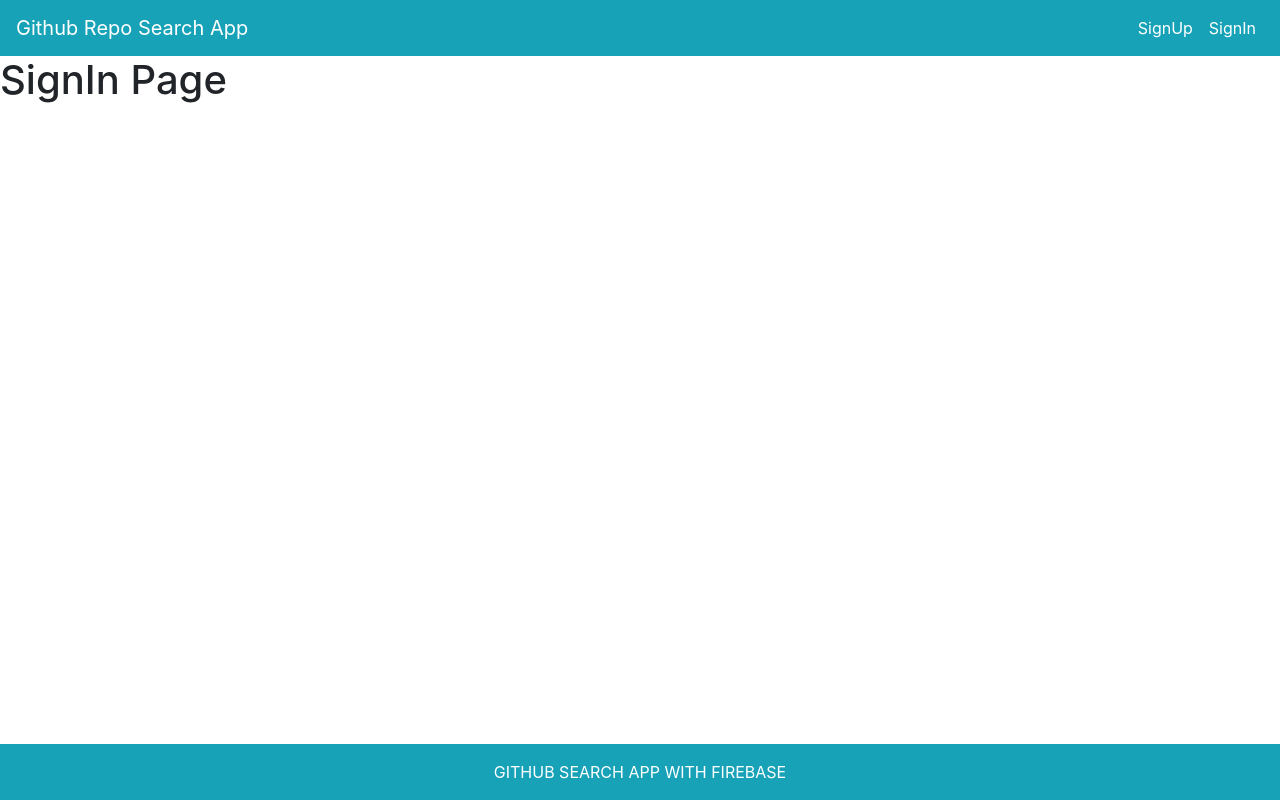
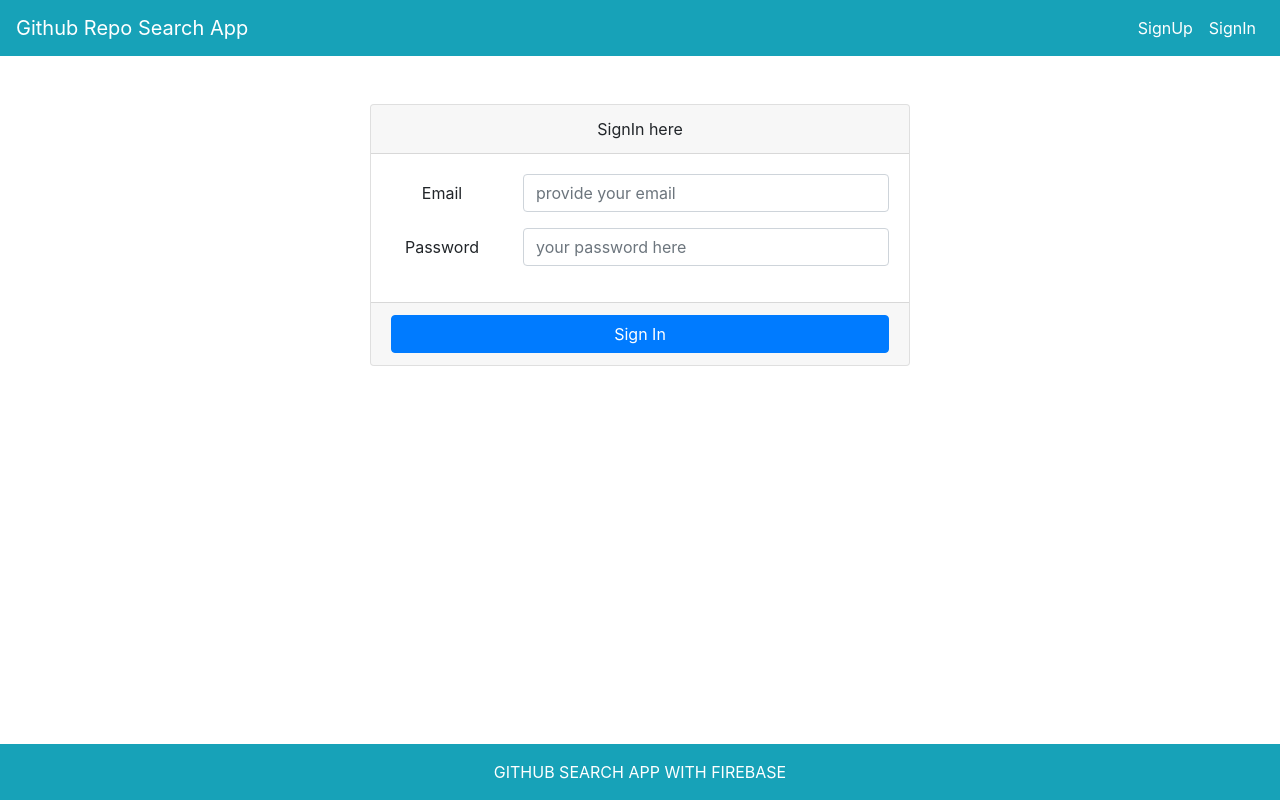
Before and after one commit to BhavjotSingh-20/GithubRepoSearchApp, a React (Create React App) app: page /signin in a window 1280 px wide. Built offline with nearby package versions, Linux system fonts and the light colour scheme.

Commit message:
signin and logout with firebase working

```diff
--- a/src/layout/Header.js
+++ b/src/layout/Header.js
@@ -19,7 +19,7 @@
             <Collapse isOpen={isOpen} navbar>
                 <Nav className="ml-auto" navbar>
                     {context.user ? ( <NavItem>
-                        <NavLink tag={Link} to="/" className="text-white">Logout</NavLink>
+                        <NavLink onClick={() => {context.setUser(null)}}  className="text-white">Logout</NavLink>
                     </NavItem>) : (<><NavItem>
                          <NavLink tag={Link} to="/signup" className="text-white">SignUp</NavLink></NavItem>
                     <NavItem>  <NavLink tag={Link} to="/signin" className="text-white">SignIn</NavLink></NavItem></>)}
--- a/src/pages/SignIn.js
+++ b/src/pages/SignIn.js
@@ -1,12 +1,95 @@
-import React from "react"
+import React, { useState ,useContext} from "react"
+import {
+    Container,
+    Form,
+    Button,
+    FormGroup,Label,
+    Col,
+    Row,
+    Input,
+    Card,
+    CardBody,
+    CardFooter,
+    CardHeader
+} from "reactstrap"
+import firebase from "firebase/app"
+import {UserContext} from "../Context/UserContext"
+import {Redirect} from "react-router-dom"
+import {Toast} from "react-toastify"
+const SignUp = () => {
+    const context = useContext(UserContext)
+    const [email,setEmail] = useState('')
+    const [password,setPassword] = useState('')
+    const handleSignUp = () => {
+        firebase.auth().signInWithEmailAndPassword(email,password).then(res => {
+            console.log(res)
+            console.log(res.user.uid)
+            context.setUser({email:res.user.email,uid:res.user.uid})
+        }).catch(err => {console.log(err)
+        // Toast{err.message, {
+        //     type:"error"
+        // }}
+        })
+    }
 
+    const handleSubmit = e => {
+        e.preventDefault()
+        handleSignUp()
+    }
 
-const SignIn = () => {
-    return (
-        <div>
-            <h1>SignIn Page</h1>
-        </div>
-    );
+       if(context.user?.uid) {
+           return <Redirect to ="/"/>
+       }
+       return (
+		<Container className='text-center'>
+			<Row>
+				<Col lg={6} className='offset-lg-3 mt-5'>
+					<Card>
+						<Form onSubmit={handleSubmit}>
+							<CardHeader>SignIn here</CardHeader>
+							<CardBody>
+								<FormGroup row>
+									<Label for='email' sm={3}>
+										Email
+									</Label>
+									<Col sm={9}>
+										<Input
+											type='email'
+											name='email'
+											id='email'
+											placeholder='provide your email'
+											value={email}
+											onChange={e => setEmail(e.target.value)}
+										/>
+									</Col>
+								</FormGroup>
+								<FormGroup row>
+									<Label for='password' sm={3}>
+										Password
+									</Label>
+									<Col sm={9}>
+										<Input
+											type='password'
+											name='password'
+											id='password'
+											placeholder='your password here'
+											value={password}
+											onChange={e => setPassword(e.target.value)}
+										/>
+									</Col>
+								</FormGroup>
+							</CardBody>
+							<CardFooter>
+								<Button type='submit' block color='primary'>
+									Sign In
+								</Button>
+							</CardFooter>
+						</Form>
+					</Card>
+				</Col>
+			</Row>
+		</Container>
+	);
 };
 
-export default SignIn;
+export default SignUp;
```
